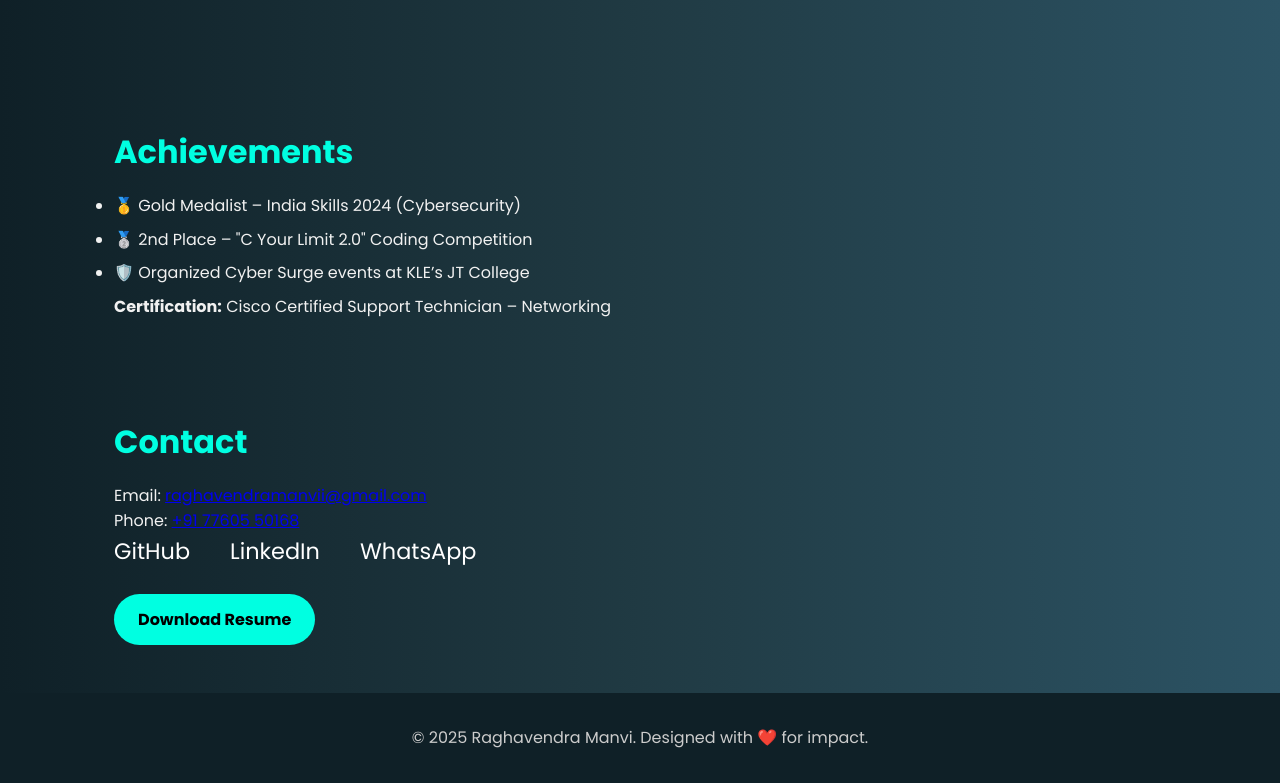
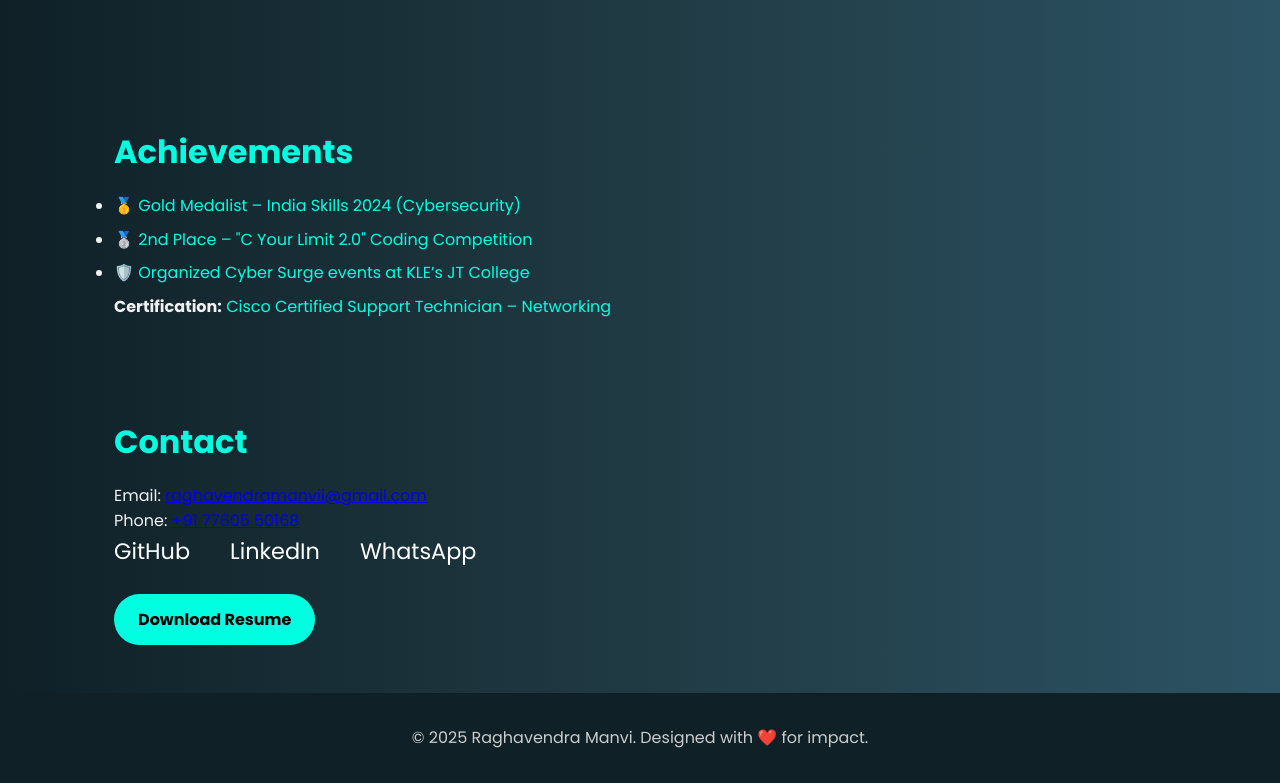
Before and after one commit to rockraghumnv/Raghavendra-portfolio, a plain HTML site: page index.html in a window 1280 px wide. Shown: the part 1379-2162 px from the top of the page. Drawn offline with Linux system fonts and the light colour scheme.

Commit message:
Update index.html

```diff
--- a/index.html
+++ b/index.html
@@ -82,18 +82,18 @@
     </div>
   </section>  <section id="achievements">
     <h2>Achievements</h2>
-    <ul>
-      <li>🥇 Gold Medalist – India Skills 2024 (Cybersecurity)</li>
-      <li>🥈 2nd Place – "C Your Limit 2.0" Coding Competition</li>
-      <li>🛡️ Organized Cyber Surge events at KLE’s JT College</li>
-    </ul>
-    <p><strong>Certification:</strong> Cisco Certified Support Technician – Networking</p>
+ <ul>
+  <li>🥇 <a href="https://www.linkedin.com/posts/raghavendra-manvi-375458222_cybersecurity-indiaskills2024-nsqf-activity-7302672549061042176-DveB?utm_source=share&utm_medium=member_android&rcm=ACoAADfznQkBBqIbiy-izVjLpXNIudreOVg-DQE" target="_blank" style="color:#00ffe1;text-decoration:none;">Gold Medalist – India Skills 2024 (Cybersecurity)</a></li>
+  <li>🥈 <a href="https://www.linkedin.com/posts/raghavendra-manvi-375458222_2nd-place-in-coding-competition-held-at-dharwad-activity-7171933701424005120-7vzS?utm_source=share&utm_medium=member_android&rcm=ACoAADfznQkBBqIbiy-izVjLpXNIudreOVg-DQE" target="_blank" style="color:#00ffe1;text-decoration:none;">2nd Place – "C Your Limit 2.0" Coding Competition</a></li>
+  <li>🛡️ <a href="https://www.linkedin.com/posts/raghavendra-manvi-375458222_proud-to-have-coordinated-the-cybersurge-activity-7214593386987601920-yrpm?utm_source=share&utm_medium=member_android&rcm=ACoAADfznQkBBqIbiy-izVjLpXNIudreOVg-DQE" target="_blank" style="color:#00ffe1;text-decoration:none;">Organized Cyber Surge events at KLE’s JT College</a></li>
+</ul>
+    <p><strong>Certification:</strong> <a href="ccst-networking.pdf" target="_blank" style="color:#00ffe1;text-decoration:none;">Cisco Certified Support Technician – Networking</a></p>
   </section>  <section id="contact">
     <h2>Contact</h2>
     <p>Email: <a href="mailto:raghavendramanvii@gmail.com">raghavendramanvii@gmail.com</a><br>Phone: <a href="tel:+917760550168">+91 77605 50168</a></p>
     <div class="contact-icons">
-      <a href="https://github.com/yourusername" target="_blank">GitHub</a>
-      <a href="https://linkedin.com/in/yourprofile" target="_blank">LinkedIn</a>
+      <a href="https://github.com/rockraghumnv" target="_blank">GitHub</a>
+      <a href="https://www.linkedin.com/in/raghavendra-manvi-375458222?utm_source=share&utm_campaign=share_via&utm_content=profile&utm_medium=android_app " target="_blank">LinkedIn</a>
       <a href="https://wa.me/917760550168" target="_blank">WhatsApp</a>
     </div>
     <a class="download-btn" href="resume.pdf" download>Download Resume</a>
```
